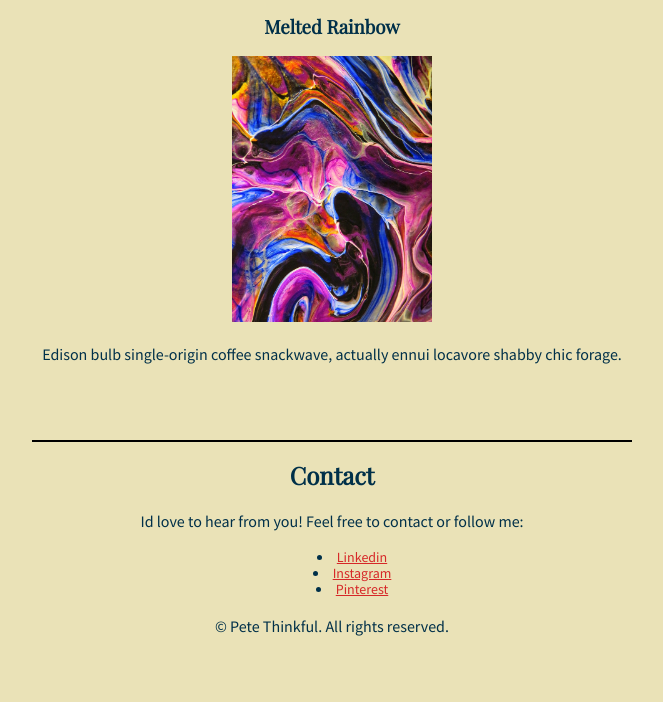
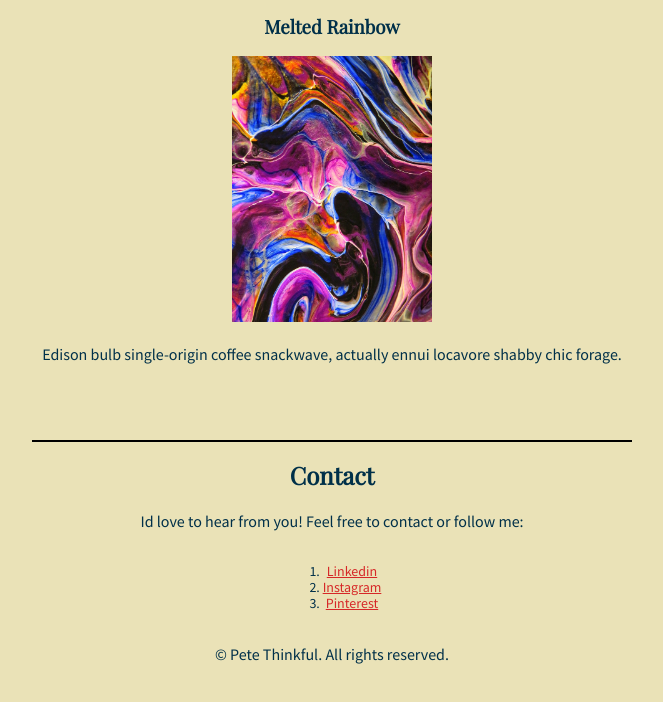
Before and after one commit to Cjreynolds49/Pete-Thinkful-Portfolio-2, a plain HTML site: page index.html in a window 1280 px wide. Shown: the part 1904-2606 px from the top of the page, without its empty margins (308-971 px from the left). Drawn offline with nearby package versions, Linux system fonts and the light colour scheme.

Commit message:
fixed ol

```diff
--- a/index.html
+++ b/index.html
@@ -85,7 +85,7 @@ locavore shabby chic forage.</p>
           <h2>Contact</h2>
 
           <p>Id love to hear from you! Feel free to contact or follow me:
-            <ol>
+            <ol type="1">
               <li><a href="https://www.linkedin.com/">Linkedin</a></li>
               <li><a href="https://www.instagram.com/">Instagram</a></li>
               <li><a href="https://www.pinterest.com/">Pinterest</a></li>
--- a/style.css
+++ b/style.css
@@ -60,8 +60,9 @@ nav{
   text-align: center;
 }
 ol{
-  text-align: center; list-style: inside;
+  text-align: center;
   font-size: 14px;
+  display: inline-block; margin-left: auto; margin-right: auto;
 }
 ul{
   text-align: center; list-style: inside;
```
